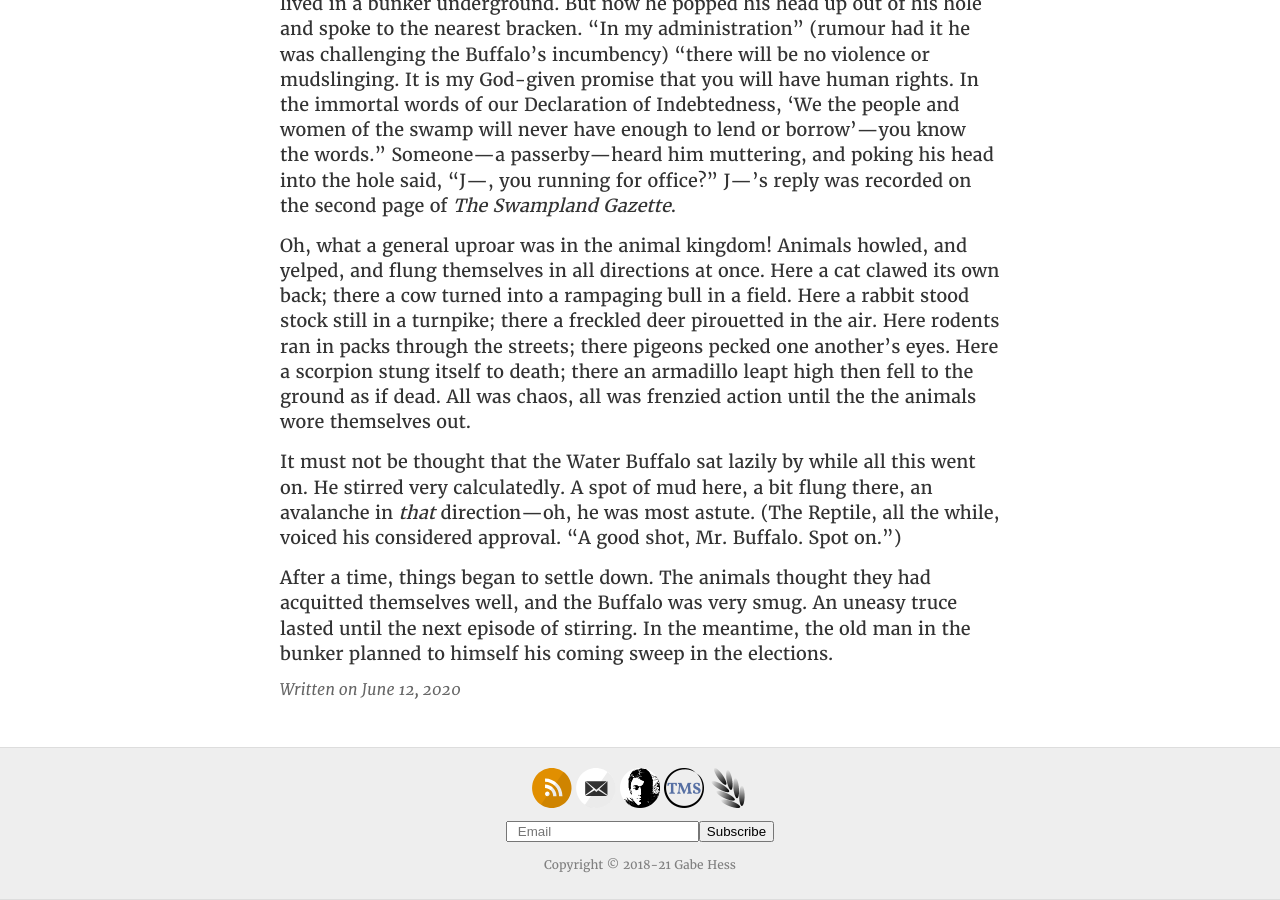
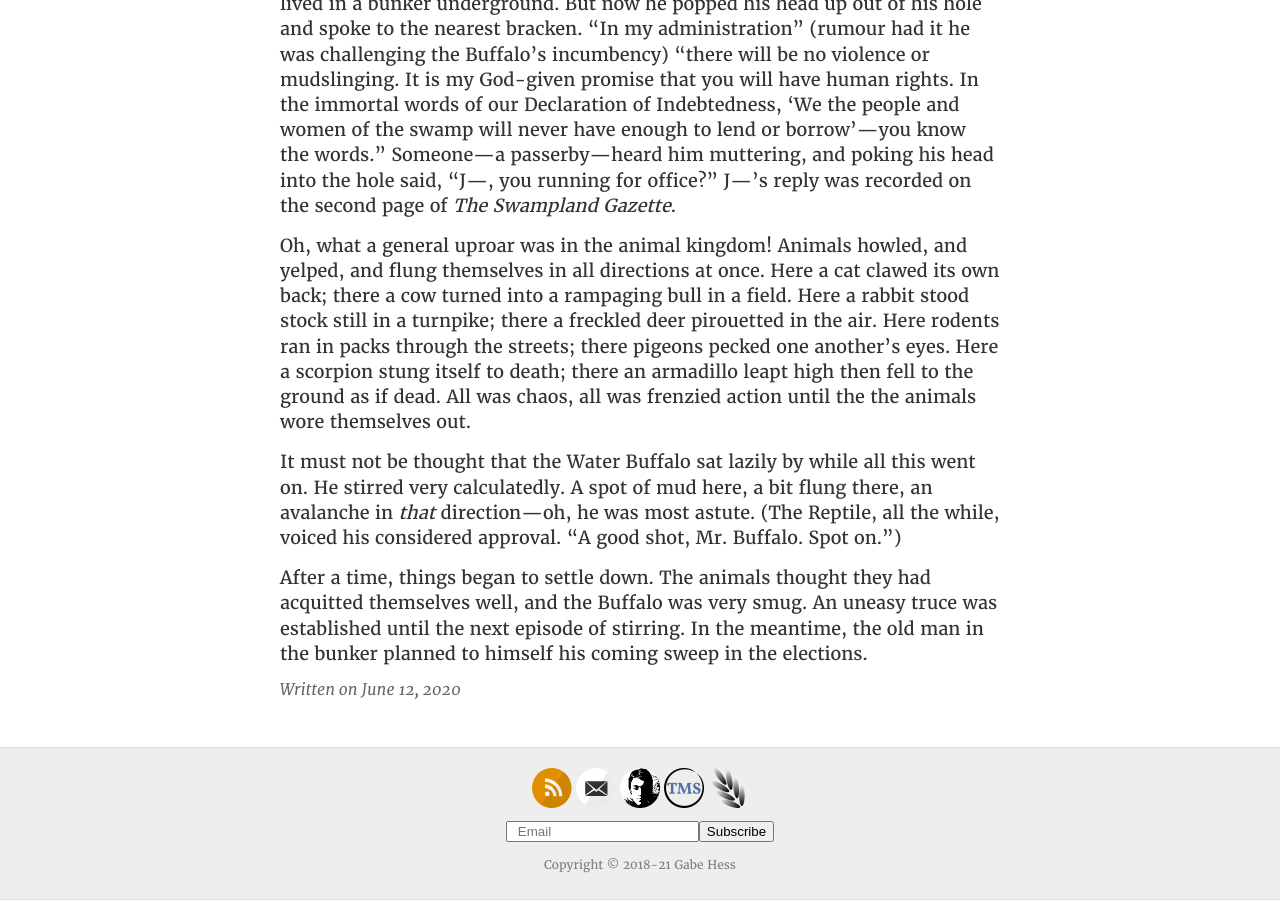
Before and after one commit to GabeHess/GabeHess.github.io, a Jekyll site: the page built from _posts/2020-6-12-satire-written-during-a-time-of-peace.md, in a window 1280 px wide and 900 px high, scrolled down 2805 px. Built offline with Jekyll 4.4.1, drawn with Linux system fonts in a browser that asks for light colours; some web fonts are replaced; comment, search, counter and statistics services are not loaded.

Commit message:
Edit post

```diff
--- a/_posts/2020-6-12-satire-written-during-a-time-of-peace.md
+++ b/_posts/2020-6-12-satire-written-during-a-time-of-peace.md
@@ -40,4 +40,4 @@ Oh, what a general uproar was in the animal kingdom! Animals howled, and yelped,
 
 It must not be thought that the Water Buffalo sat lazily by while all this went on. He stirred very calculatedly. A spot of mud here, a bit flung there, an avalanche in _that_ direction—oh, he was most astute. (The Reptile, all the while, voiced his considered approval. “A good shot, Mr. Buffalo. Spot on.”)
 
-After a time, things began to settle down. The animals thought they had acquitted themselves well, and the Buffalo was very smug. An uneasy truce lasted until the next episode of stirring. In the meantime, the old man in the bunker planned to himself his coming sweep in the elections.
+After a time, things began to settle down. The animals thought they had acquitted themselves well, and the Buffalo was very smug. An uneasy truce was established until the next episode of stirring. In the meantime, the old man in the bunker planned to himself his coming sweep in the elections.
```
